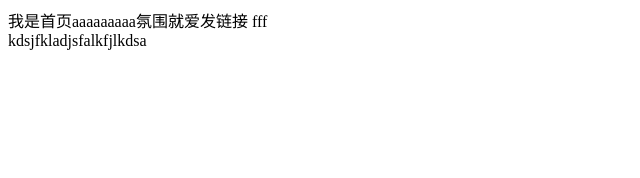
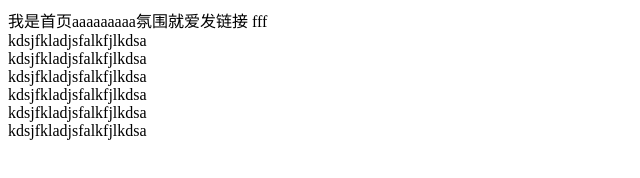
Before and after one commit to 646423353/git-demo, a plain HTML site: page index.html in a window 1280 px wide. Shown: the whole page, without its empty margins (0-640 px from the left). Drawn offline with Linux system fonts and the light colour scheme.

Commit message:
再来提交一次吧2222

```diff
--- a/index.html
+++ b/index.html
@@ -13,5 +13,10 @@ fff
 
 
 <div>kdsjfkladjsfalkfjlkdsa</div>
+<div>kdsjfkladjsfalkfjlkdsa</div>
+<div>kdsjfkladjsfalkfjlkdsa</div>
+<div>kdsjfkladjsfalkfjlkdsa</div>
+<div>kdsjfkladjsfalkfjlkdsa</div>
+<div>kdsjfkladjsfalkfjlkdsa</div>
 </body>
 </html>
```
